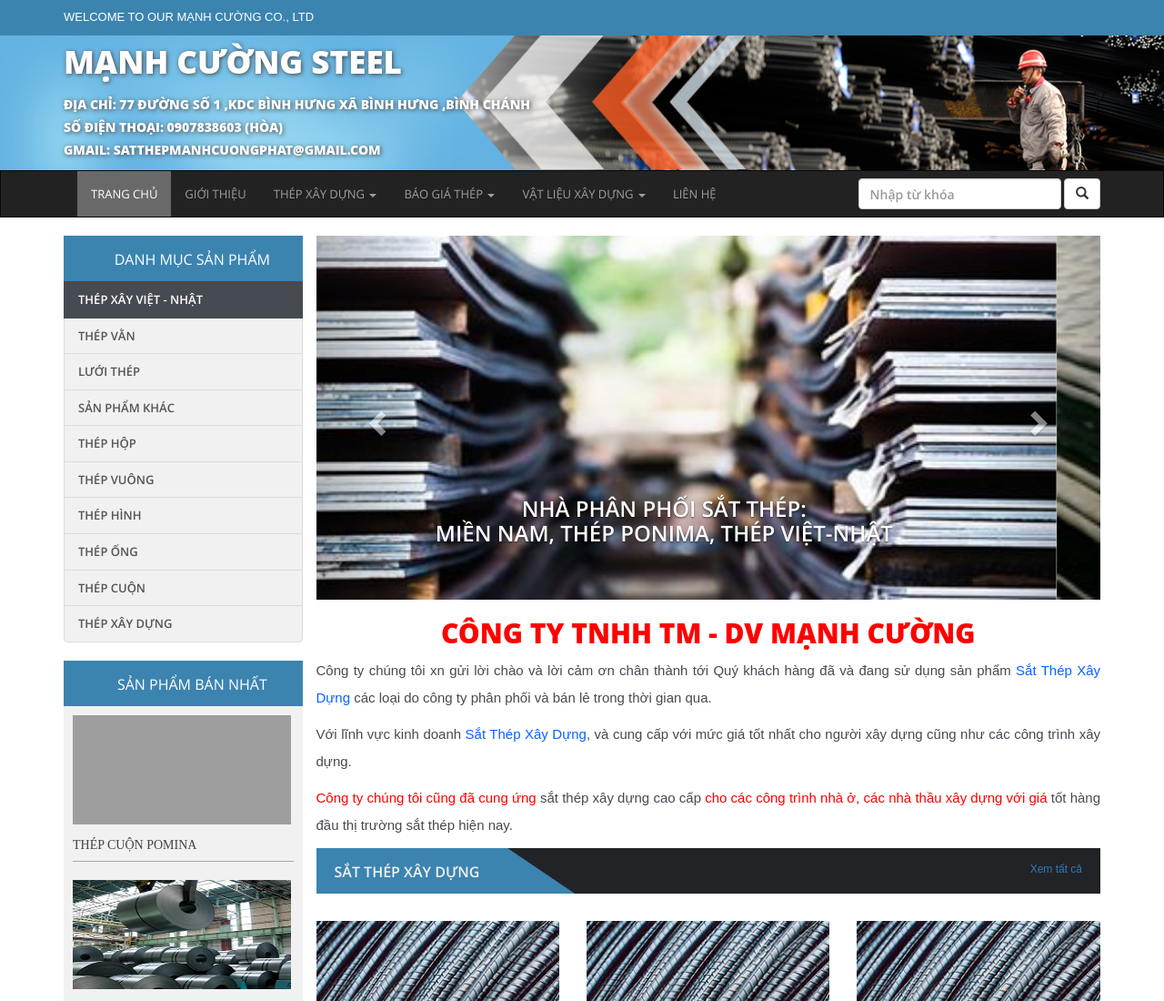
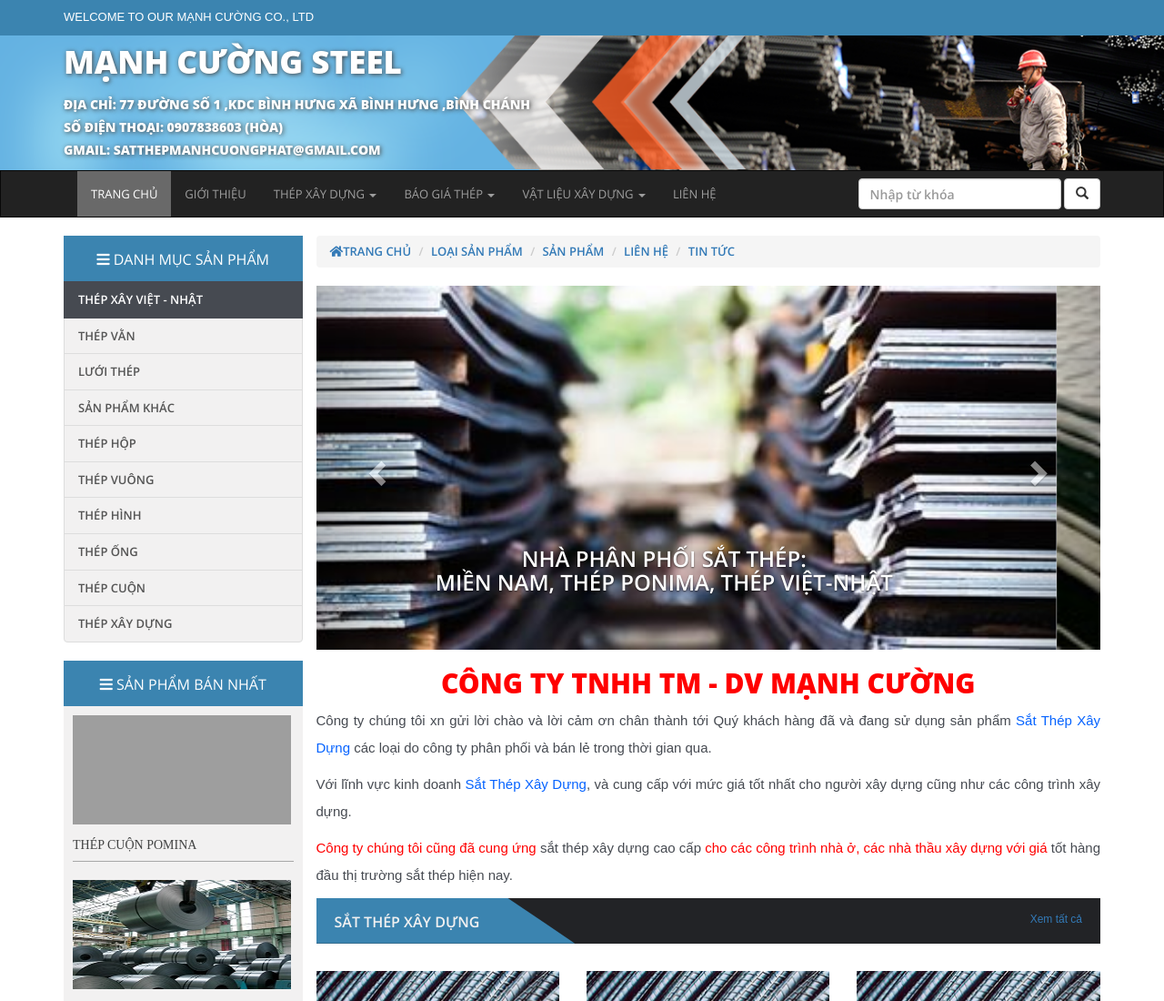
Before and after one commit to Baotran2511/Manh-Cuong-Steel-Bootstrap, a plain HTML site: page index.html in a window 1280 px wide. Shown: the top 1100 px of the page at 91% size. Drawn offline with Linux system fonts and the light colour scheme; grey boxes are pictures that could not be loaded; a web font is replaced by a local one.

Commit message:
Update index.html

```diff
--- a/index.html
+++ b/index.html
@@ -1,3 +1,4 @@
+
 <!DOCTYPE html>
 <html lang="en">
 <head>
@@ -85,7 +86,7 @@
               <div class="row">
                   <div class="col-md-3">
                       <div class="title">
-                        <i class="fab fa-bars"></i>
+                        <i class="fa fa-bars"></i>
                         DANH MỤC SẢN PHẨM</div>
                       <div class="category">
                             <div class="list-group">
@@ -103,7 +104,7 @@
                             </div>
                         </div>
                         <div class="title">
-                            <i class="fab fa-bars"></i>
+                            <i class="fa fa-bars"></i>
                             SẢN PHẨM BÁN NHẤT</div>
                         <div class="best-saller">
                             <div class="product-sub">
@@ -129,6 +130,13 @@
                         </div>
                   </div>
                   <div class="col-md-9 p-l-0">
+                    <ul class="breadcrumb">
+                      <li><a href="index.html"><i class="fa fa-home" aria-hidden="true"></i>Trang chủ </a></li>
+                      <li><a href="category.html">Loại sản phẩm</a></li>
+                      <li><a href="product.html">Sản phẩm</a></li>
+                      <li class="active"><a href="contact.html">Liên hệ</a></li>
+                      <li><a href="post.html">Tin tức</a></li>
+                    </ul>
                     <div id="myCarousel" class="carousel slide" data-ride="carousel">
 
 
```
